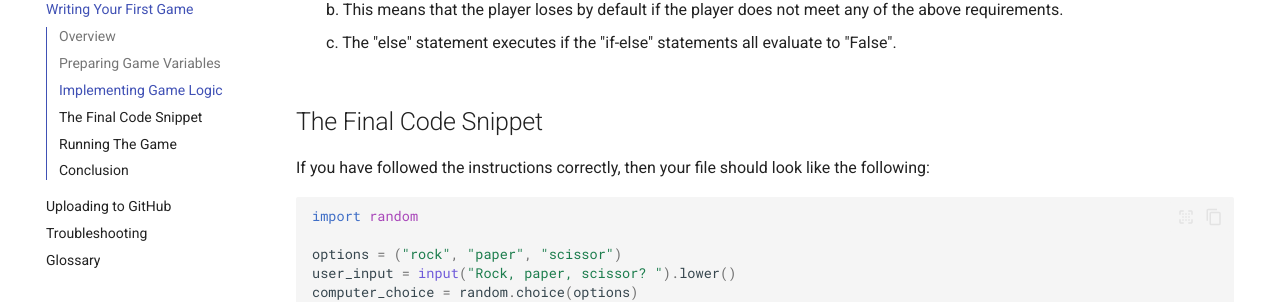
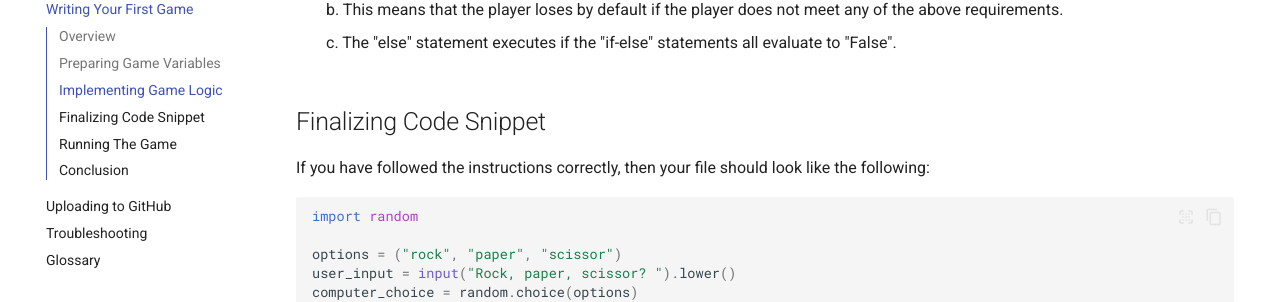
Before and after one commit to Beijzum/beijzum.github.io, an MkDocs documentation site: the page built from docs/Writing Your First Game.md, in a window 1280 px wide and 900 px high, scrolled down 3679 px. Shown: the part 153-455 px from the top of the window. Built offline with MkDocs 1.6.1 and Material for MkDocs 9.7.7, drawn with Linux system fonts in a browser that asks for light colours; emoji names are drawn with the system emoji font; comment, search, counter and statistics services are not loaded.

Commit message:
ADD small change to coding. "Finalizing" for header

```diff
--- a/docs/Writing Your First Game.md
+++ b/docs/Writing Your First Game.md
@@ -184,7 +184,7 @@ This section will focus on implementing the logic flow that determines who wins
 
     c. The "else" statement executes if the "if-else" statements all evaluate to "False".
 
-## The Final Code Snippet
+## Finalizing Code Snippet
 
 If you have followed the instructions correctly, then your file should look like the following:
 
```
